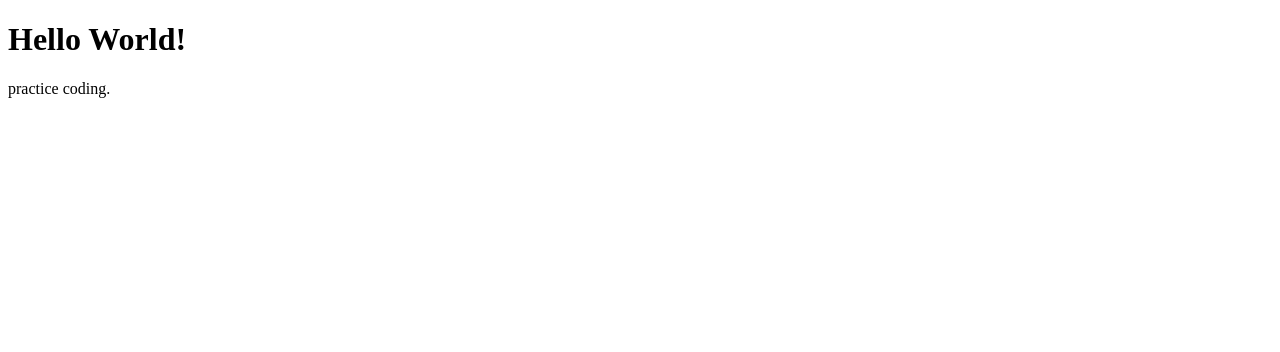
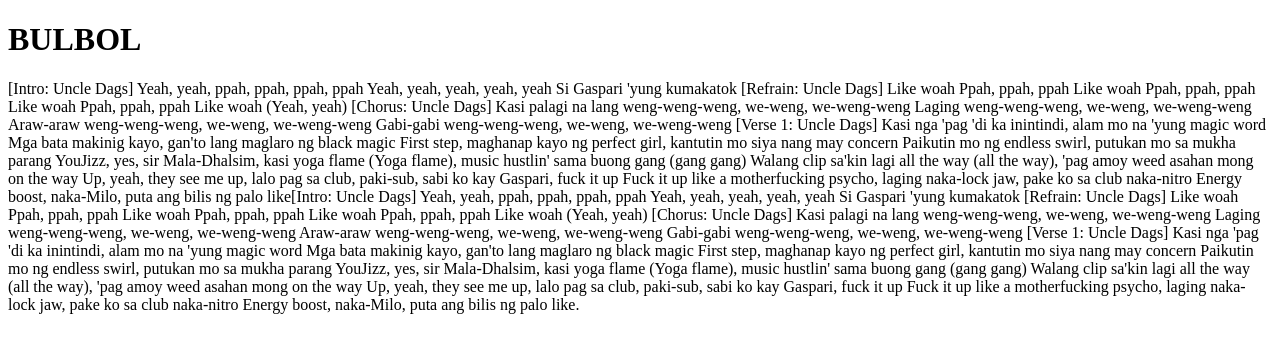
Before and after one commit to maynardrms-BSIT4B/wsat-group-1-project, a plain HTML site: page index.html in a window 1280 px wide. Drawn offline with Linux system fonts and the light colour scheme.

Commit message:
Update code from laptop

```diff
--- a/index.html
+++ b/index.html
@@ -1,10 +1,68 @@
 <!DOCTYPE html>
 <html>
   <head>
-    <title>\GROUP 1 WSAP Project</title>
+    <title>\GROUP 1 WSAT Project</title>
   </head>
   <body>
-    <h1>Hello World!</h1>
-    <p>practice coding.</p>
+    <h1>BULBOL</h1>
+    <p>[Intro: Uncle Dags]
+Yeah, yeah, ppah, ppah, ppah, ppah
+Yeah, yeah, yeah, yeah, yeah
+Si Gaspari 'yung kumakatok
+
+[Refrain: Uncle Dags]
+Like woah
+Ppah, ppah, ppah
+Like woah
+Ppah, ppah, ppah
+Like woah
+Ppah, ppah, ppah
+Like woah (Yeah, yeah)
+
+[Chorus: Uncle Dags]
+Kasi palagi na lang weng-weng-weng, we-weng, we-weng-weng
+Laging weng-weng-weng, we-weng, we-weng-weng
+Araw-araw weng-weng-weng, we-weng, we-weng-weng
+Gabi-gabi weng-weng-weng, we-weng, wе-weng-weng
+
+[Verse 1: Uncle Dags]
+Kasi nga 'pag 'di ka inintindi, alam mo na 'yung magic word
+Mga bata makinig kayo, gan'to lang maglaro ng black magic
+First step, maghanap kayo ng pеrfect girl, kantutin mo siya nang may concern
+Paikutin mo ng endless swirl, putukan mo sa mukha parang YouJizz, yes, sir
+Mala-Dhalsim, kasi yoga flame (Yoga flame), music hustlin' sama buong gang (gang gang)
+Walang clip sa'kin lagi all the way (all the way), 'pag amoy weed asahan mong on the way
+Up, yeah, they see me up, lalo pag sa club, paki-sub, sabi ko kay Gaspari, fuck it up
+Fuck it up like a motherfucking psycho, laging naka-lock jaw, pake ko sa club naka-nitro
+Energy boost, naka-Milo, puta ang bilis ng palo like[Intro: Uncle Dags]
+Yeah, yeah, ppah, ppah, ppah, ppah
+Yeah, yeah, yeah, yeah, yeah
+Si Gaspari 'yung kumakatok
+
+[Refrain: Uncle Dags]
+Like woah
+Ppah, ppah, ppah
+Like woah
+Ppah, ppah, ppah
+Like woah
+Ppah, ppah, ppah
+Like woah (Yeah, yeah)
+
+[Chorus: Uncle Dags]
+Kasi palagi na lang weng-weng-weng, we-weng, we-weng-weng
+Laging weng-weng-weng, we-weng, we-weng-weng
+Araw-araw weng-weng-weng, we-weng, we-weng-weng
+Gabi-gabi weng-weng-weng, we-weng, wе-weng-weng
+
+[Verse 1: Uncle Dags]
+Kasi nga 'pag 'di ka inintindi, alam mo na 'yung magic word
+Mga bata makinig kayo, gan'to lang maglaro ng black magic
+First step, maghanap kayo ng pеrfect girl, kantutin mo siya nang may concern
+Paikutin mo ng endless swirl, putukan mo sa mukha parang YouJizz, yes, sir
+Mala-Dhalsim, kasi yoga flame (Yoga flame), music hustlin' sama buong gang (gang gang)
+Walang clip sa'kin lagi all the way (all the way), 'pag amoy weed asahan mong on the way
+Up, yeah, they see me up, lalo pag sa club, paki-sub, sabi ko kay Gaspari, fuck it up
+Fuck it up like a motherfucking psycho, laging naka-lock jaw, pake ko sa club naka-nitro
+Energy boost, naka-Milo, puta ang bilis ng palo like.</p>
   </body>
 </html>
```
